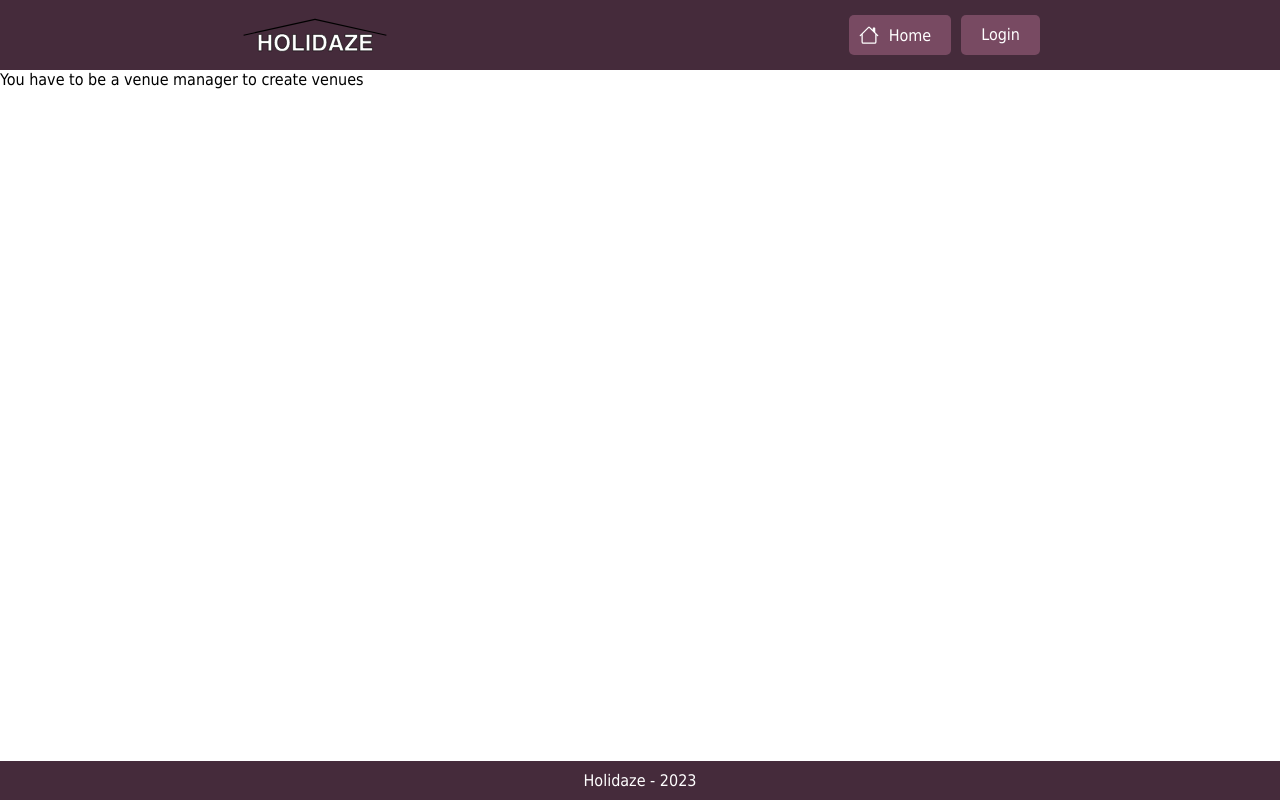
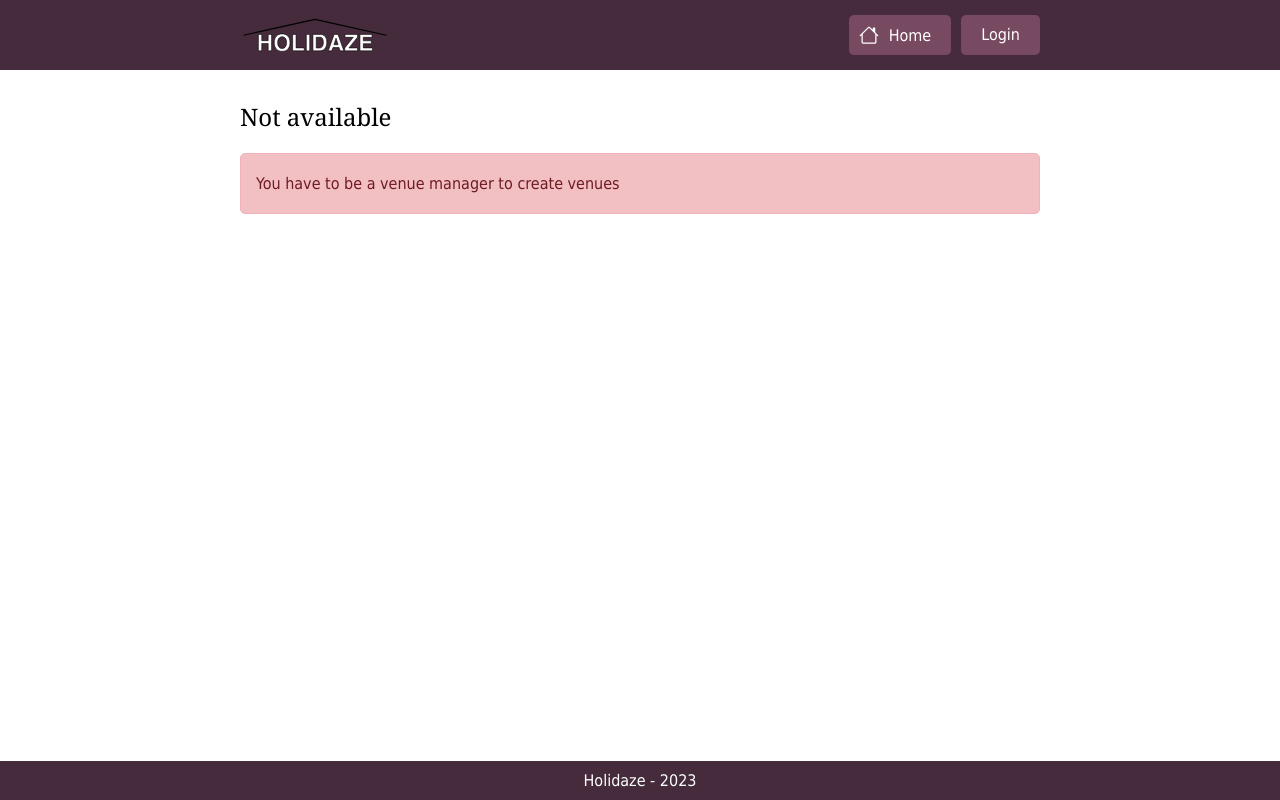
Before and after one commit to Lodoen/booking-site, a React (Vite) app: page /create in a window 1280 px wide. Built offline with nearby package versions, Linux system fonts and the light colour scheme; no server answers.

Commit message:
Improves unregistered feedback on create page

```diff
--- a/src/pages/Create/index.jsx
+++ b/src/pages/Create/index.jsx
@@ -37,6 +37,12 @@ export default function Create() {
       <Feedback message={feedbackMessage} status={feedbackType} />
     </section>
   ) : (
-    <div>You have to be a venue manager to create venues</div>
+    <section>
+      <h1>Not available</h1>
+      <Feedback
+        message="You have to be a venue manager to create venues"
+        status="error"
+      />
+    </section>
   );
 }
```
